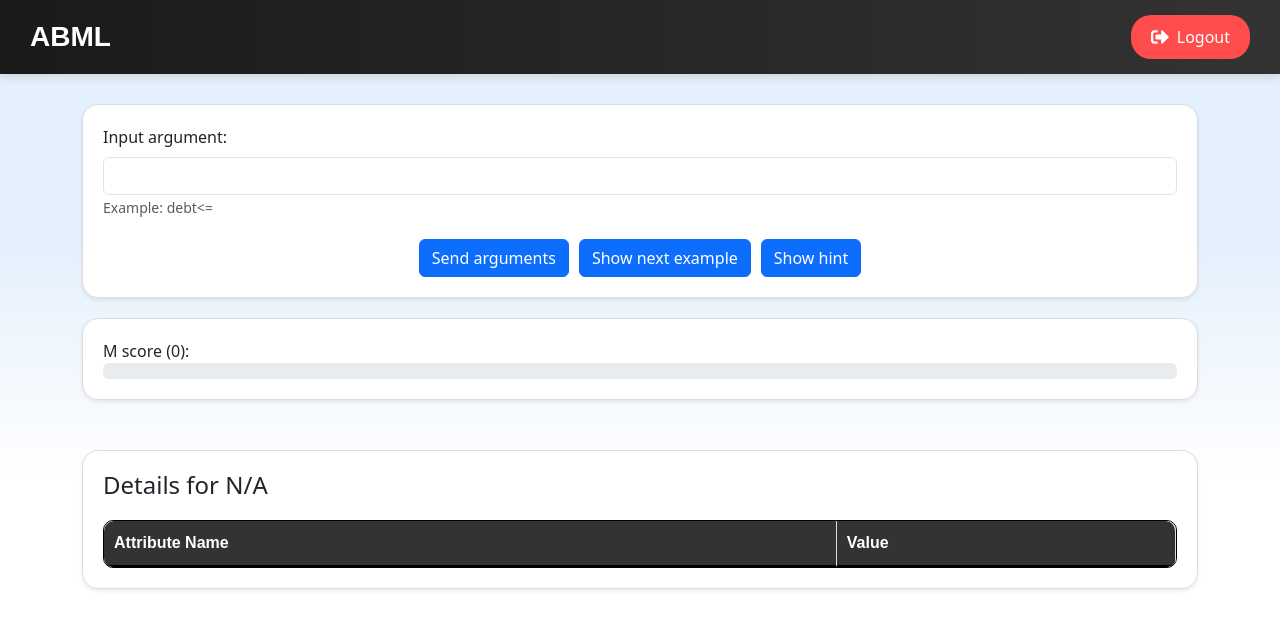
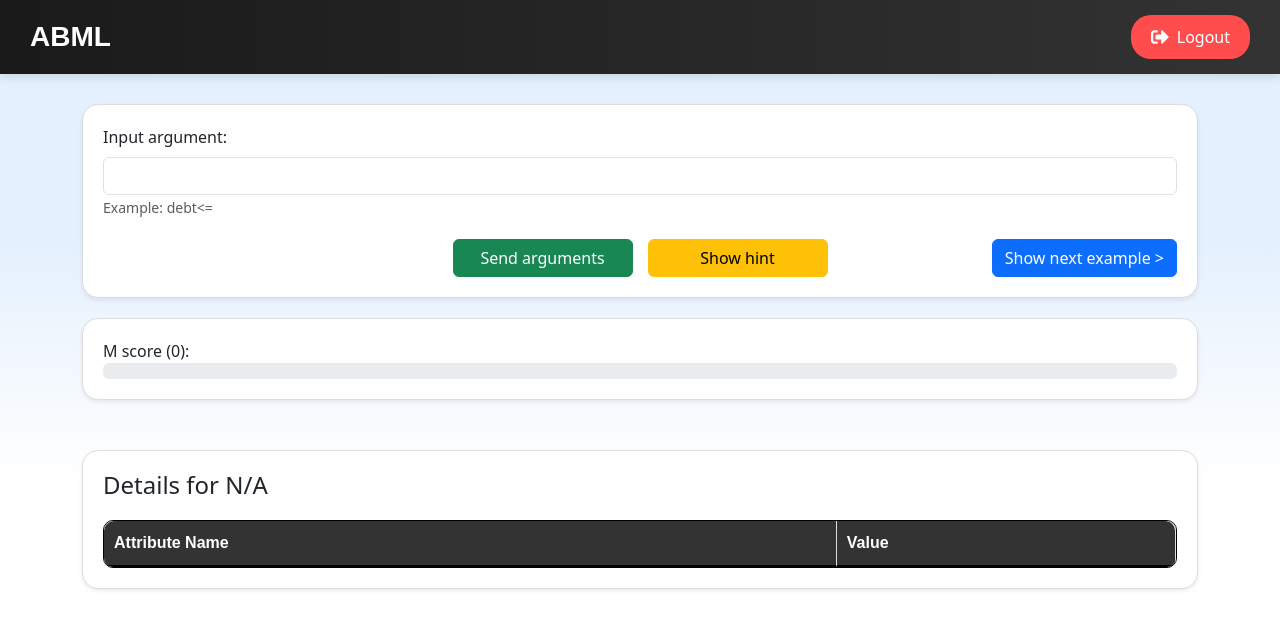
Before and after one commit to edolj/react-abml, a React (Vite) app: page /selectExample/1 in a window 1280 px wide. Shown: the top 628 px of the page. Built offline with nearby package versions, Linux system fonts and the light colour scheme; sample sign-in values are in the browser's storage.

Commit message:
update style

```diff
--- a/src/components/ArgumentView.tsx
+++ b/src/components/ArgumentView.tsx
@@ -1,6 +1,7 @@
 import { useParams, useLocation, useNavigate } from "react-router-dom";
 import { useState } from "react";
 import { ToastContainer, toast } from "react-toastify";
+import { Button } from "react-bootstrap";
 import "react-toastify/dist/ReactToastify.css";
 import "../css/PrimaryButton.css";
 import "../css/Corners.css";
@@ -32,10 +33,6 @@ function ArgumentView() {
     }))
   );
 
-  const readUserArgument = (event: any) => {
-    setUserArgument(event.target.value);
-  };
-
   const showToast = (message: string) => {
     toast.info(message, {
       position: "top-right",
@@ -53,6 +50,10 @@ function ArgumentView() {
   const [hintBestRule, setBestRule] = useState("");
   const [alertError, setAlertError] = useState<string | null>(null);
   const [isLoading, setIsLoading] = useState(false);
+
+  const readUserArgument = (event: any) => {
+    setUserArgument(event.target.value);
+  };
 
   const showHintMessage = () => {
     if (hintBestRule === "") {
@@ -150,10 +151,17 @@ function ArgumentView() {
   };
 
   const processRule = (rule: string) => {
-    // Replace only numerical values after relational operators with ''
-    return rule.replace(/([<>=!]+)\s*([\d.]+)/g, (match, operator) => {
-      return `${operator} `;
-    });
+    return rule.replace(/([<>=!]+)\s*([\d.]+)/g, "$1 ");
+  };
+
+  const getAttributes = (): string[] => {
+    return userArgument.match(/[a-zA-Z]+/g) || [];
+  };
+
+  const getProgressBarColor = (score: number) => {
+    if (score <= 60) return "danger"; // Red
+    if (score <= 90) return "warning"; // Yellow
+    return "success"; // Green
   };
 
   return (
@@ -182,29 +190,35 @@ function ArgumentView() {
             {alertError && (
               <Alert onClose={() => setAlertError(null)}>{alertError}</Alert>
             )}
-            <div style={{ textAlign: "center" }}>
-              <PrimaryButton onClick={showCriticalExample}>
-                Send arguments
-              </PrimaryButton>
-              <PrimaryButton
-                onClick={doneWithArgumentation}
-                style={{ marginLeft: "10px" }}
-              >
-                Show next example
-              </PrimaryButton>
-              <PrimaryButton
-                onClick={showHintMessage}
-                style={{ marginLeft: "10px" }}
-              >
-                Show hint
-              </PrimaryButton>
+            <div className="button-container">
+              <div className="spacer"></div>
+
+              <div className="center-buttons">
+                <Button variant="success" onClick={showCriticalExample}>
+                  Send arguments
+                </Button>
+
+                <Button variant="warning" onClick={showHintMessage}>
+                  Show hint
+                </Button>
+              </div>
+
+              <div className="right-button">
+                <Button variant="primary" onClick={doneWithArgumentation}>
+                  Show next example &gt;
+                </Button>
+              </div>
             </div>
           </div>
 
           {/* M-Score Box */}
           <div className="box-with-border card-view">
             M score ({m_score / 100}):
-            <ProgressBar now={m_score} label={`${m_score}`} />
+            <ProgressBar
+              now={m_score}
+              label={`${m_score}`}
+              variant={getProgressBarColor(m_score)}
+            />
           </div>
         </div>
 
@@ -225,8 +239,18 @@ function ArgumentView() {
             <tbody>
               {formattedData.map((row: any, rowIndex: number) => (
                 <tr key={rowIndex}>
-                  {columns.map((column, columnIndex) => (
-                    <td key={columnIndex}>{row[column.accessor]}</td>
+                  {columns.map((column, colIndex) => (
+                    <td
+                      key={colIndex}
+                      style={{
+                        backgroundColor:
+                          colIndex > 0 && getAttributes().includes(row.key)
+                            ? "lightblue"
+                            : "transparent",
+                      }}
+                    >
+                      {row[column.accessor] || "-"}
+                    </td>
                   ))}
                 </tr>
               ))}
--- a/src/css/Corners.css
+++ b/src/css/Corners.css
@@ -57,3 +57,50 @@
 .center-text {
   text-align: center;
 }
+
+.btn-high, .btn-low {
+  padding: 4px;
+  border-radius: 50%;
+  background-color: transparent;
+  transition: transform 0.2s ease-in-out;
+  border: 0px solid gray;
+}
+
+.action-column {
+  width: 120px;
+  text-align: center;
+}
+
+.btn-group {
+  gap: 10px;
+  display: flex;
+  justify-content: center;
+}
+
+.button-container {
+  display: flex;
+  align-items: center;
+  width: 100%;
+  margin-top: 20px;
+}
+
+.spacer {
+  flex: 1; /* Takes space to balance the right button */
+}
+
+.center-buttons {
+  display: flex;
+  justify-content: center;
+  gap: 15px;
+  flex: 2; /* Allows it to take up enough space for true centering */
+}
+
+.center-buttons button {
+  width: 180px; /* Equal width for both buttons */
+}
+
+.right-button {
+  flex: 1; /* Keeps it aligned to the right */
+  display: flex;
+  justify-content: flex-end;
+}
```
